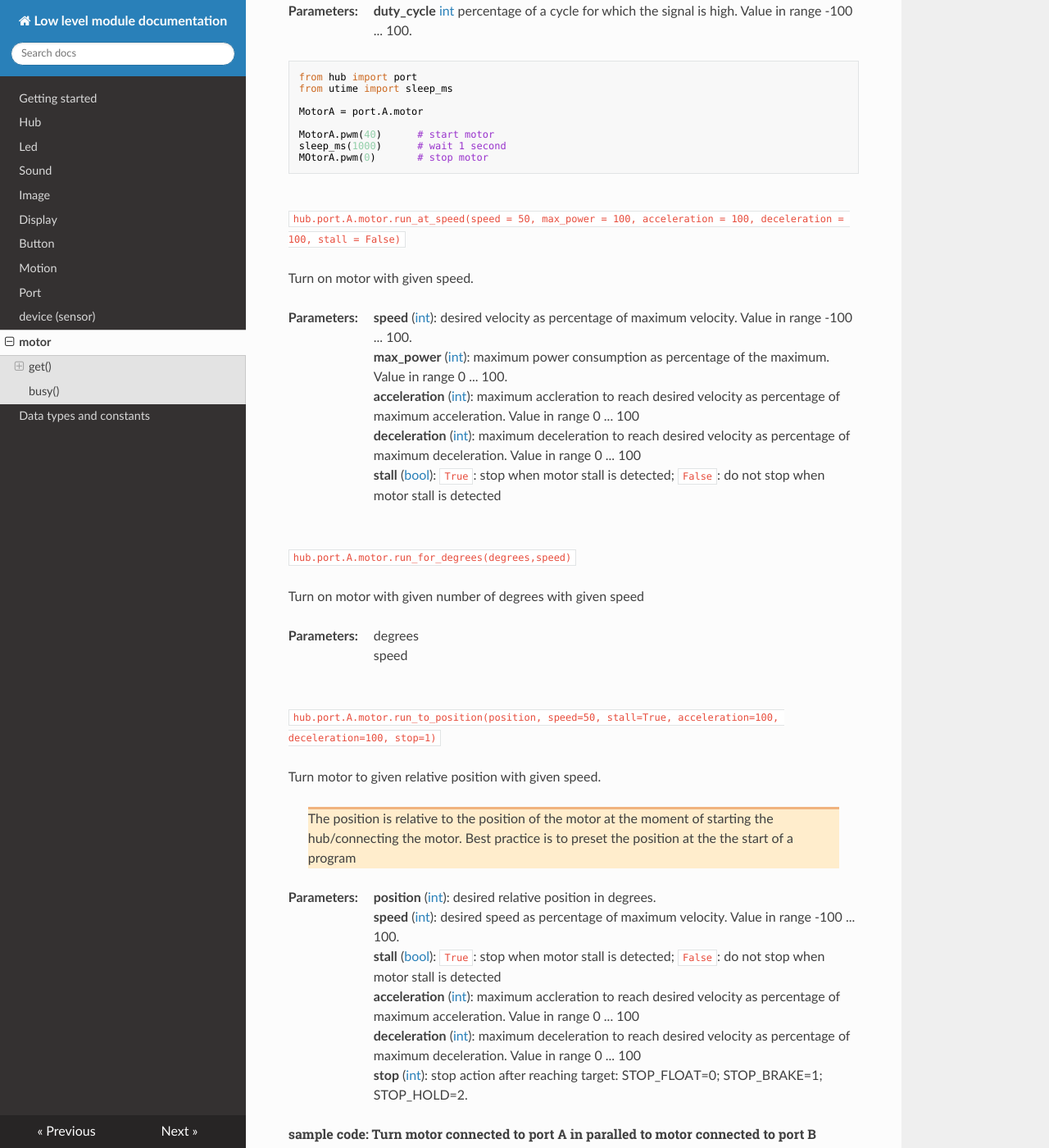
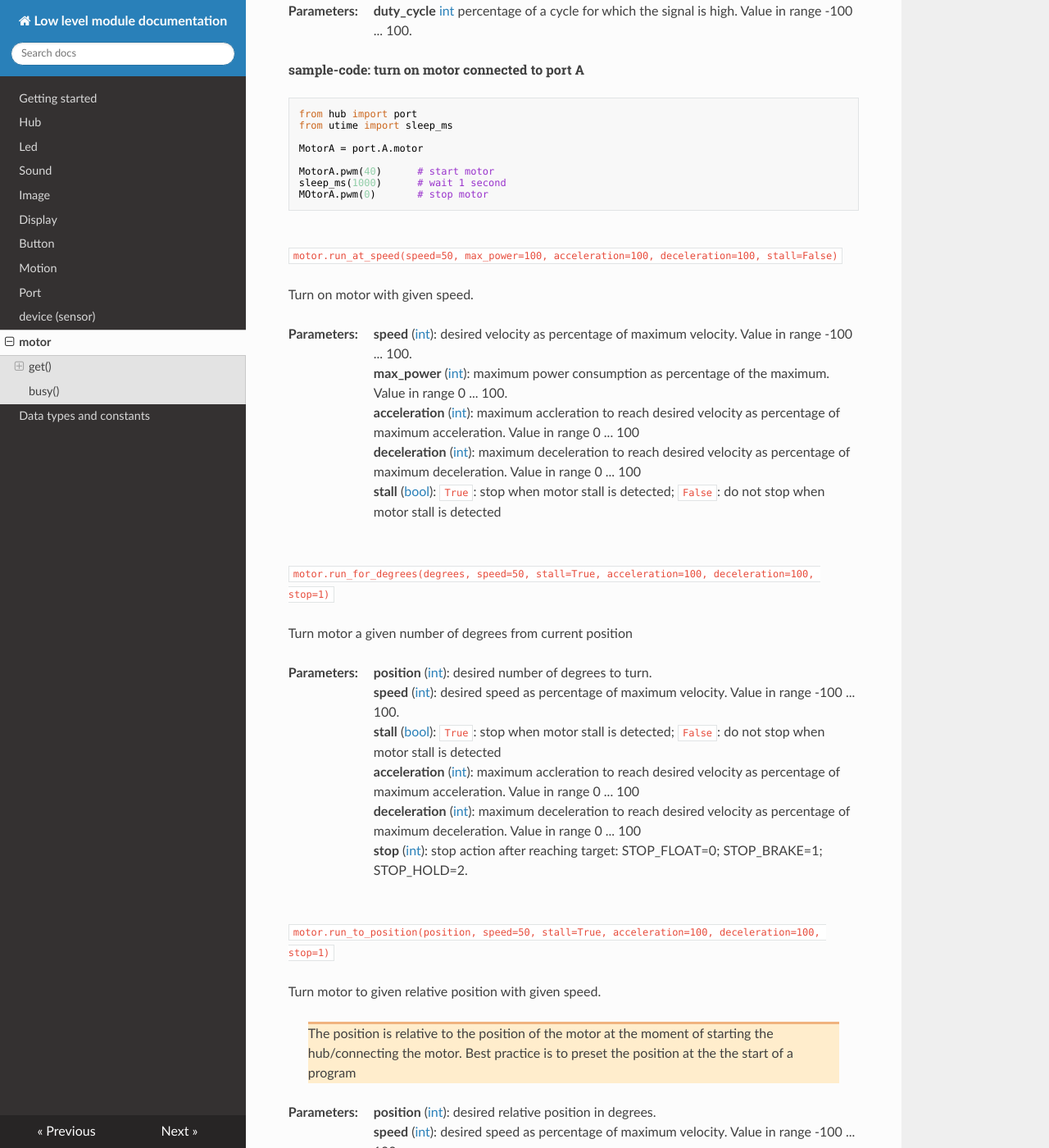
Before and after one commit to NStrijbosch/hub-module-notes, an MkDocs documentation site: the page built from docs/motors.md, in a window 1280 px wide and 1400 px high, scrolled down 1168 px. Shown: the whole window at 82% size. Built offline with MkDocs 1.6.1, drawn with Linux system fonts in a browser that asks for light colours; nearby versions of some CDN libraries; some of the changed text lies outside the part shown.

Commit message:
Update motors.md

````diff
--- a/docs/motors.md
+++ b/docs/motors.md
@@ -12,7 +12,7 @@ __Returns:__
 
 *  list of measurement data depending on the mode of the motor.
 
-### Example:
+### Sample-code: read measurmenet data from motor connected to port A
 Medium SP motor connected to port A.
 
 ``` python
@@ -51,7 +51,7 @@ __Returns:__
 
 ## pwm()
 
-`hub.port.A.motor.pwm(duty_cycle)`
+`motor.pwm(duty_cycle)`
 
 Turn on motor with a given duty cycle
 
@@ -59,6 +59,8 @@ __Parameters:__
 
 *  __duty_cycle__ [int](data_types.md#int) percentage of a cycle for which the signal is high. Value in range -100 ... 100.
 
+
+### sample-code: turn on motor connected to port A
 ``` python
 from hub import port
 from utime import sleep_ms
@@ -72,7 +74,7 @@ MOtorA.pwm(0)       # stop motor
 
 ## run_at_speed()
 
-`hub.port.A.motor.run_at_speed(speed = 50, max_power = 100, acceleration = 100, deceleration = 100, stall = False)`
+`motor.run_at_speed(speed=50, max_power=100, acceleration=100, deceleration=100, stall=False)`
 
 Turn on motor with given speed.
 
@@ -86,18 +88,22 @@ __Parameters:__
 
 ## run_for_degrees()
 
-`hub.port.A.motor.run_for_degrees(degrees,speed)`
+`motor.run_for_degrees(degrees, speed=50, stall=True, acceleration=100, deceleration=100, stop=1)`
 
-Turn on motor with given number of degrees with given speed
+Turn motor a given number of degrees from current position
 
 __Parameters:__
 
-*  degrees
-*  speed
+*  __position__ ([int](data_types.md#int)): desired number of degrees to turn.
+*  __speed__ ([int](data_types.md#int)): desired speed as percentage of maximum velocity. Value in range -100 ... 100.
+*  __stall__ ([bool](data_types.md#bool)): `True`: stop when motor stall is detected; `False`: do not stop when motor stall is detected
+*  __acceleration__ ([int](data_types.md#int)): maximum accleration to reach desired velocity as percentage of maximum acceleration. Value in range 0 ... 100
+*  __deceleration__ ([int](data_types.md#int)): maximum deceleration to reach desired velocity as percentage of maximum deceleration. Value in range 0 ... 100
+*  __stop__ ([int](data_types.md#int)): stop action after reaching target: STOP_FLOAT=0; STOP_BRAKE=1; STOP_HOLD=2.
 
 ## run_to_position()
 
-`hub.port.A.motor.run_to_position(position, speed=50, stall=True, acceleration=100, deceleration=100, stop=1)`
+`motor.run_to_position(position, speed=50, stall=True, acceleration=100, deceleration=100, stop=1)`
 
 Turn motor to given relative position with given speed.
 
````
